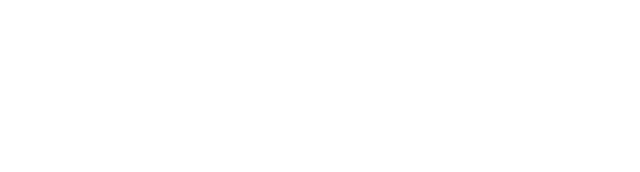
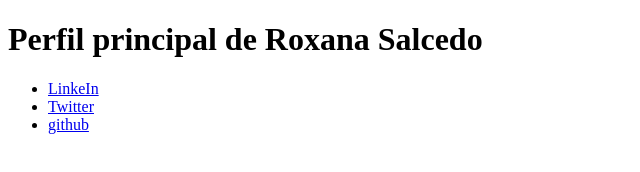
Before and after one commit to Roxana-Salcedo/Practica-HTML-Avanzado, a plain HTML site: page index.html in a window 1280 px wide. Shown: the whole page, without its empty margins (0-640 px from the left). Drawn offline with Linux system fonts and the light colour scheme.

Commit message:
encabezado de mi portafolio

```diff
--- a/index.html
+++ b/index.html
@@ -24,6 +24,22 @@
 </head>
 
 <body>
-
+    <header>
+        <h1>Perfil principal de Roxana Salcedo</h1>
+        <!--aria-label sirve para indicar el proposito de una etiqueta como la nav-->
+        <nav aria-label="Enlace de redes sociales de Roxana Salcedo">
+           <ul>
+            <li>
+                <a href="#">LinkeIn</a>
+            </li>
+            <li>
+                <a href="#">Twitter</a>
+            </li>
+            <li>
+                <a href="#">github</a>
+            </li>
+           </ul>
+        </nav>
+    </header>
 </body>
 </html>
```
